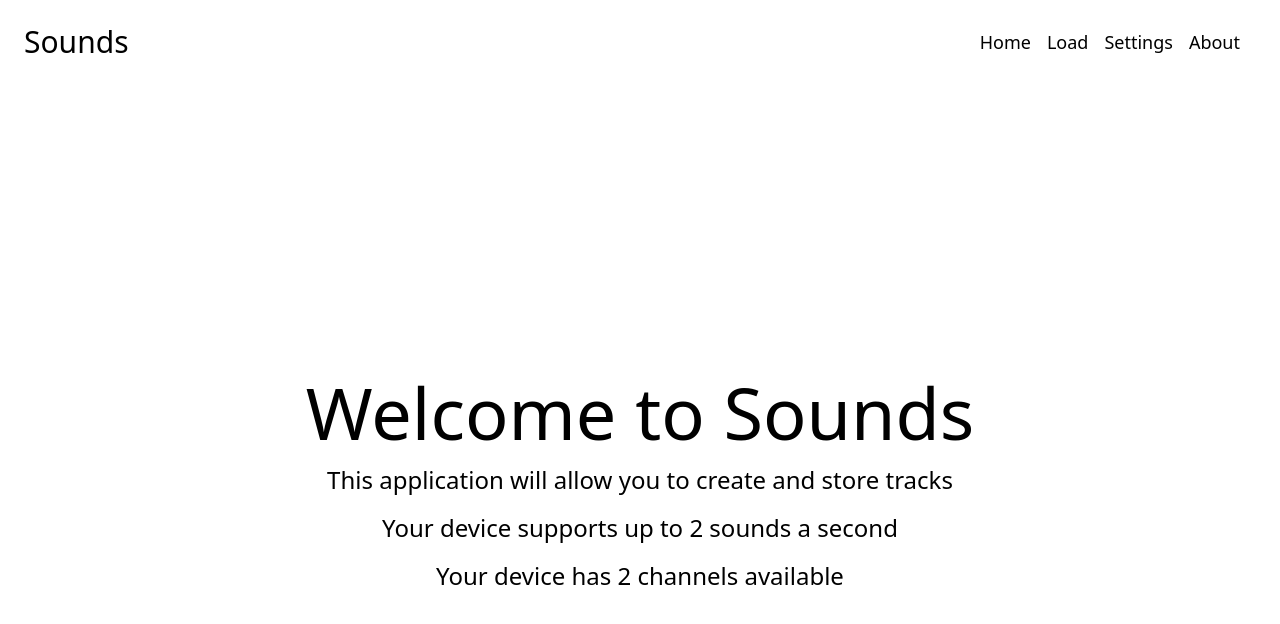
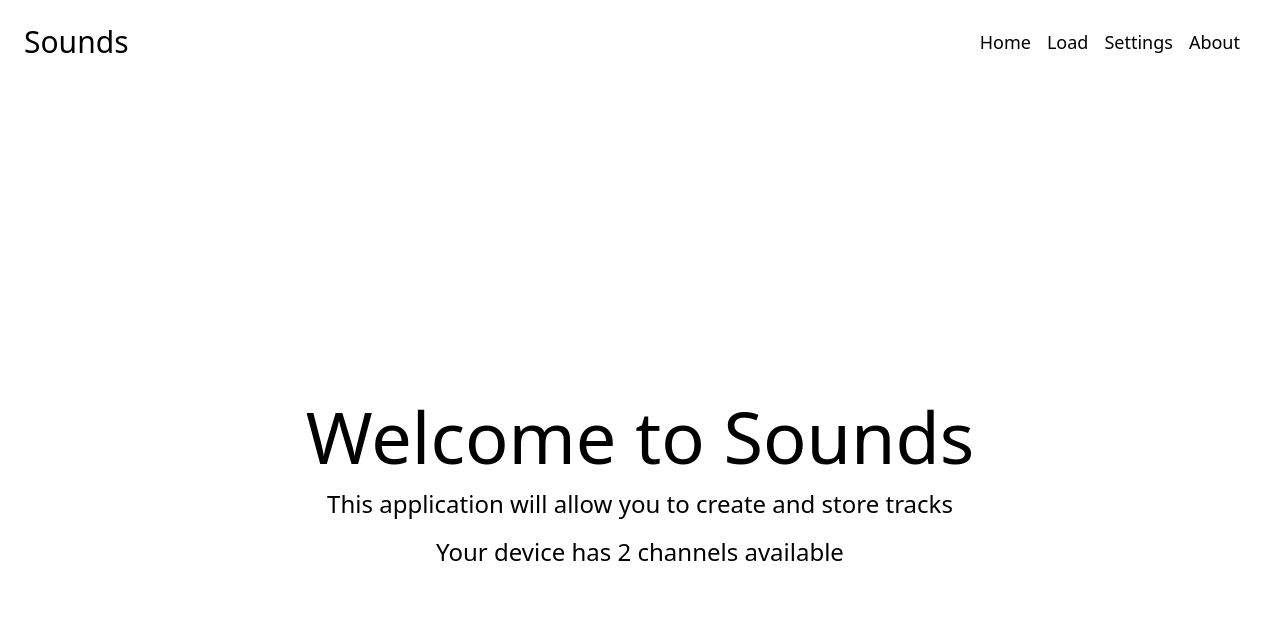
Before and after one commit to pigilwin/auditory, a React (Create React App) app: page / in a window 1280 px wide. Shown: the top 624 px of the page. Built offline with nearby package versions, Linux system fonts and the light colour scheme.

Commit message:
Now exposing custom audio class

```diff
--- a/src/Context.ts
+++ b/src/Context.ts
@@ -1,12 +1,13 @@
+import { Audio } from "./audio/audio";
 import { Database } from "./database/database";
 
 export class Context {
 
     private static _instance: Context;
 
-    private constructor(public readonly database: Database, public readonly audio: AudioContext){}
+    private constructor(public readonly database: Database, public readonly audio: Audio){}
 
-    public static load(database: Database, audio: AudioContext) {
+    public static load(database: Database, audio: Audio) {
         Context._instance = new Context(database, audio);
     }
 
--- /dev/null
+++ b/src/audio/audio.ts
@@ -0,0 +1,7 @@
+export class Audio {
+    public constructor(private readonly context: AudioContext){}
+
+    public get numberOfChannels(): number {
+        return this.context.destination.channelCount;
+    }
+}
--- a/src/builder/welcome.tsx
+++ b/src/builder/welcome.tsx
@@ -1,18 +1,16 @@
+import { Audio } from "../audio/audio";
 import { Context } from "../Context";
 
 export const Welcome = (): JSX.Element => {
 
-    const audio: AudioContext = Context.get().audio;
-
-    const numberOfSounds: number = audio.destination.channelCount;
-    const numberOfChannels: number = audio.destination.channelCount;
+    const audio: Audio = Context.get().audio;
+    const numberOfChannels: number = audio.numberOfChannels;
 
     return (
         <div id="welcome-panel" className="flex h-screen">
             <div className="m-auto">
                 <h1 className="text-7xl text-center p-2">Welcome to Sounds</h1>
                 <h2 className="text-2xl text-center p-2">This application will allow you to create and store tracks</h2>
-                <h2 className="text-2xl text-center p-2">Your device supports up to {numberOfSounds} sounds a second</h2>
                 <h2 className="text-2xl text-center p-2">Your device has {numberOfChannels} channels available</h2>
             </div>
         </div>
--- a/src/index.tsx
+++ b/src/index.tsx
@@ -7,10 +7,11 @@ import reportWebVitals from './reportWebVitals';
 import {store} from './store/store';
 import { Context } from './Context';
 import { database } from './database/database';
+import { Audio } from './audio/audio';
 
 
 (async () => {
-  Context.load(await database(), new AudioContext());
+  Context.load(await database(), new Audio(new AudioContext()));
   ReactDOM.render(
     <React.StrictMode>
       <Provider store={store}>
```
